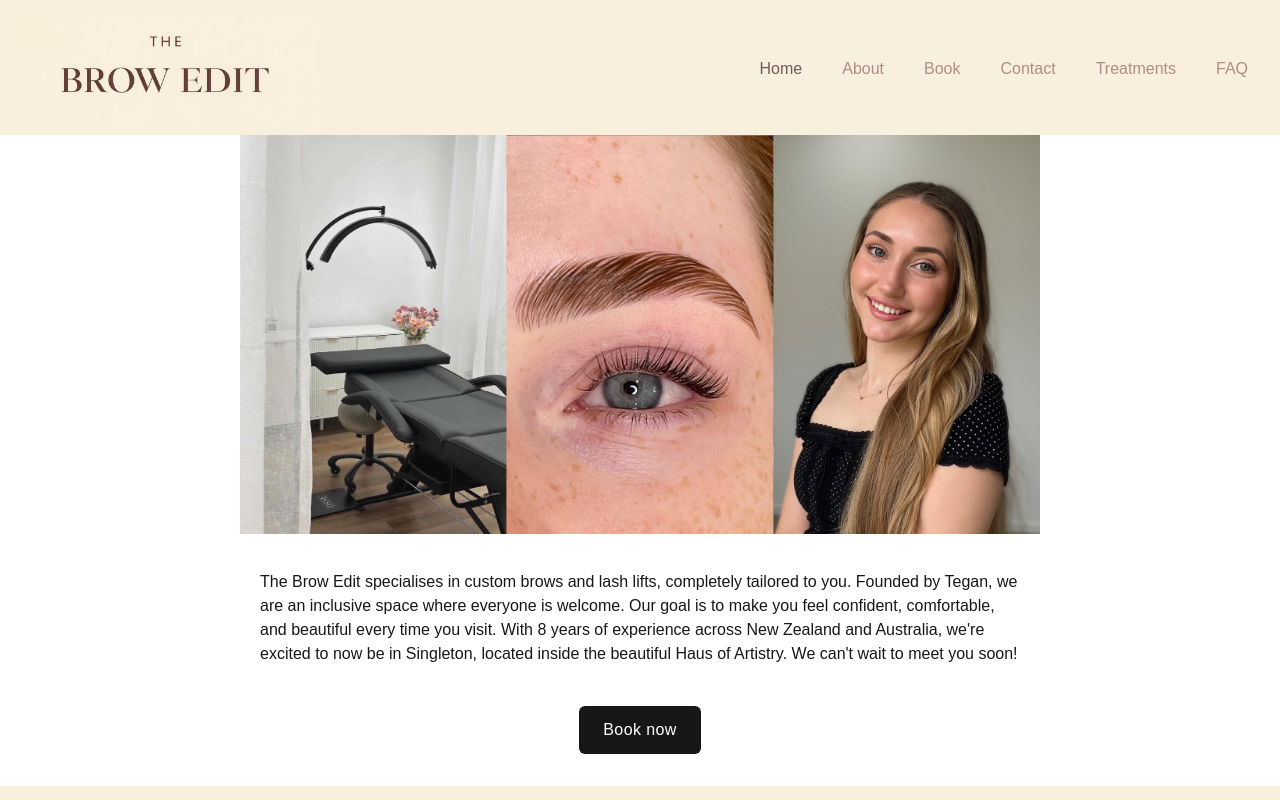
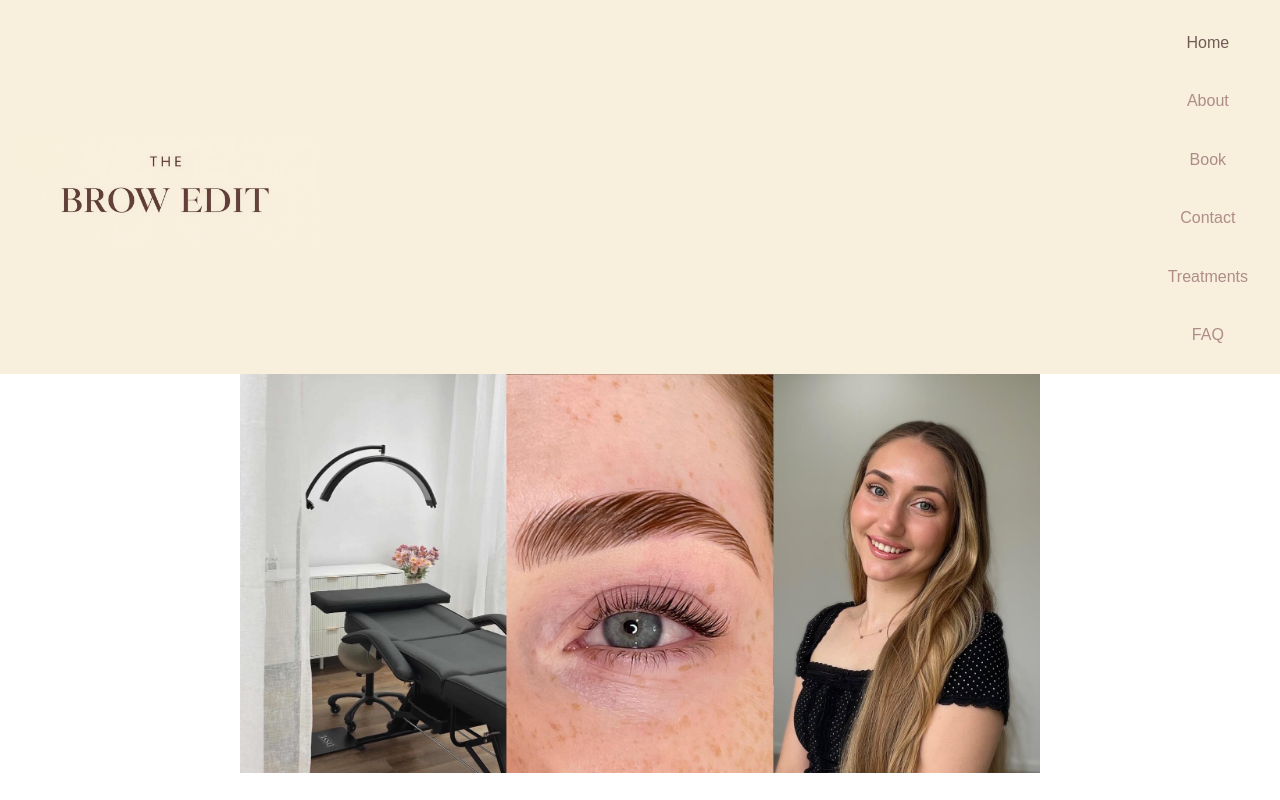
Before and after one commit to kstrepo1/brow-edit-singleton, a Next.js app: page / in a window 1280 px wide. Shown: the top 800 px of the page. Built offline with nearby package versions, Linux system fonts and the light colour scheme.

Commit message:
Saving uncommitted changes before archiving session

```diff
--- a/app/book/page.tsx
+++ b/app/book/page.tsx
@@ -1,6 +1,7 @@
 "use client";
 
 import Header from "../header";
+import TimelyButton from "./timelyButton";
 
 export default function Book() {
   return (
--- a/app/globals.css
+++ b/app/globals.css
@@ -100,22 +100,30 @@ body {
 
   .headerLinks{
     display: flex !important;
-    flex-direction: row;
+    flex-direction: column;
     align-items: center;
     padding: 0;
-    gap: 0.5rem;
+    gap: 0.25rem;
   }
 }
-
 .headerLink{
   padding: 0.75rem 1rem;
   color: var(--linkcorecolor);
   font-weight: 100;
-  display: block;
+  display: inline-flex;
+  align-items: center;
+  justify-content: center;
+  background: transparent;
+  border: 0;
+  margin: 0;
+  cursor: pointer;
+  appearance: none;
+  -webkit-appearance: none;
   text-decoration: none;
   text-align: center; /* center text on mobile */
   font-size: 1.125rem; /* larger on mobile for easier tapping */
   line-height: 1.4;
+  font-family: inherit;
 }
 
 @media (min-width: 640px) {
--- a/app/header.tsx
+++ b/app/header.tsx
@@ -16,6 +16,8 @@ const links = [
 export default function Header() {
   const pathname = usePathname();
   const [open, setOpen] = useState(false);
+  const [bookingModalOpen, setBookingModalOpen] = useState(false);
+  const bookingUrl = "https://bookings.gettimely.com/thebrowedit1/bb/book";
 
   return (
     <>
@@ -55,6 +57,34 @@ export default function Header() {
             {links.map((link) => {
               const isActive = pathname === link.href;
 
+              if (link.label === "Book") {
+                return isActive ? (
+                  <span
+                    key={link.href}
+                    className="headerLink activeLink"
+                    aria-current="page"
+                    onClick={() => {
+                      setOpen(false);
+                      setBookingModalOpen(true);
+                    }}
+                  >
+                    {link.label}
+                  </span>
+                ) : (
+                  <button
+                    key={link.href}
+                    type="button"
+                    className="headerLink headerA"
+                    onClick={() => {
+                      setOpen(false);
+                      setBookingModalOpen(true);
+                    }}
+                  >
+                    {link.label}
+                  </button>
+                );
+              }
+
               return isActive ? (
                 <span
                   key={link.href}
@@ -78,6 +108,33 @@ export default function Header() {
           </nav>
         </div>
       </header>
+
+      {bookingModalOpen ? (
+        <div
+          className="fixed inset-0 z-50 flex items-center justify-center bg-black/50 p-4"
+          onClick={() => setBookingModalOpen(false)}
+        >
+          <div
+            className="relative h-[90vh] w-full max-w-5xl overflow-hidden rounded-lg bg-white shadow-2xl"
+            onClick={(event) => event.stopPropagation()}
+          >
+            <button
+              type="button"
+              aria-label="Close booking modal"
+              onClick={() => setBookingModalOpen(false)}
+              className="absolute -left-2 top-2 z-10 inline-flex h-6 w-6 items-center justify-center rounded-full bg-white/90 text-sm text-[#171717] shadow-sm transition hover:bg-white"
+            >
+              ×
+            </button>
+            <iframe
+              title="Book an appointment"
+              src={bookingUrl}
+              className="h-full w-full border-0"
+              loading="lazy"
+            />
+          </div>
+        </div>
+      ) : null}
     </>
   );
 }
```
Lines whose indentation alone changed are shown as unchanged.
